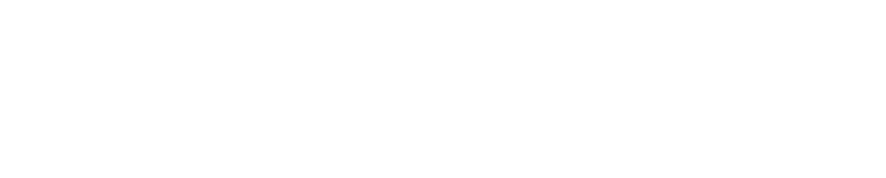
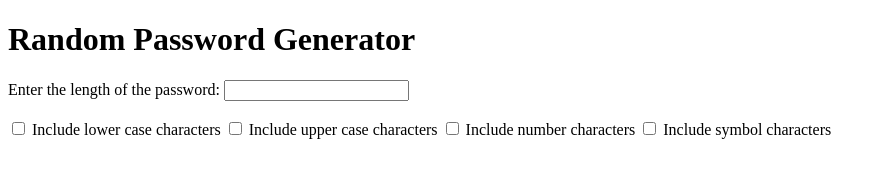
Before and after one commit to saranurdil/Random-Number-Generator, a plain HTML site: page index.html in a window 1280 px wide. Shown: the whole page, without its empty margins (0-886 px from the left). Drawn offline with Linux system fonts and the light colour scheme.

Commit message:
Modified the html file. Added a form

```diff
--- a/index.html
+++ b/index.html
@@ -7,6 +7,23 @@
 </head>
 <body>
 
+    <form>
+        <h1>Random Password Generator</h1>
+        <label for="length">Enter the length of the password:</label>
+        <input type="number" id="length"> <br><br>
+
+        <input type="checkbox" id="lower">
+        <label for="lower">Include lower case characters</label>
+
+        <input type="checkbox" id="upper">
+        <label for="upper">Include upper case characters</label>
+
+        <input type="checkbox" id="number">
+        <label for="number">Include number characters</label>
+
+        <input type="checkbox"  id="symbol">
+        <label for="symbol">Include symbol characters</label>
+    </form>
     <script src="index.js"></script>
 </body>
 </html>
```
